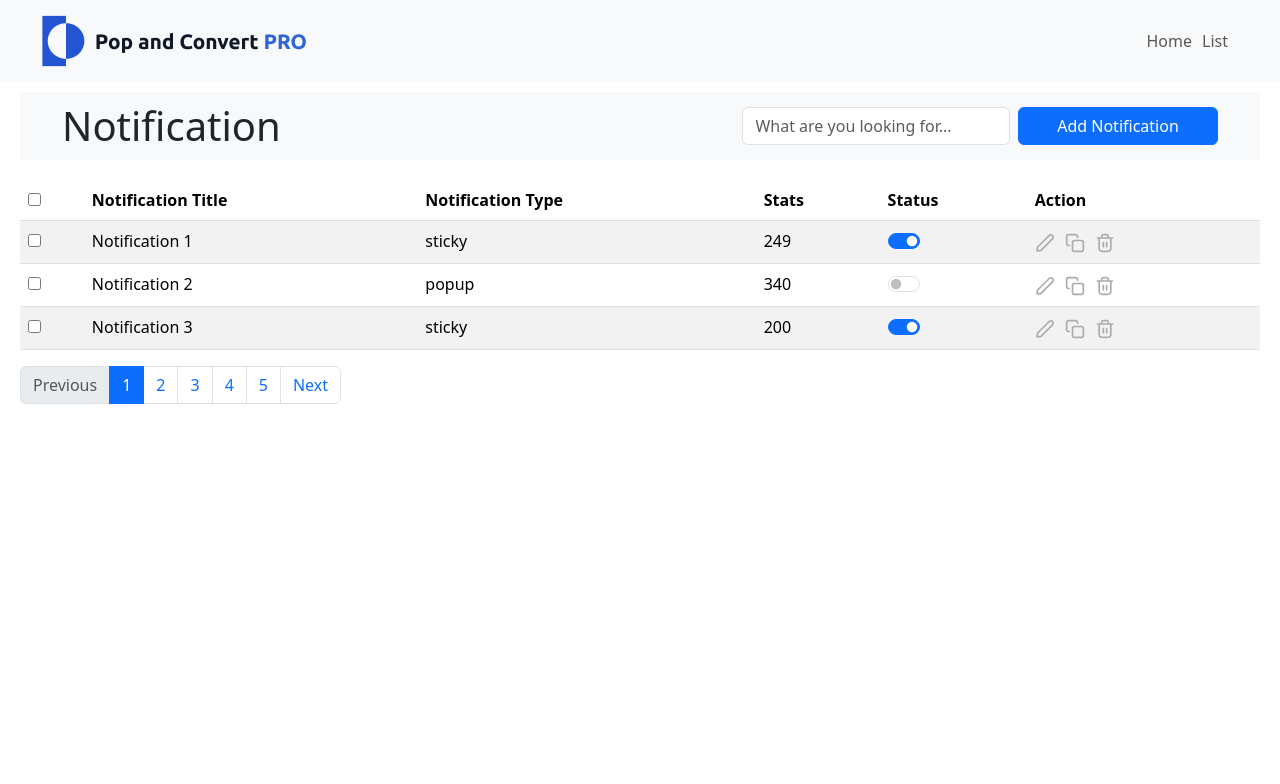
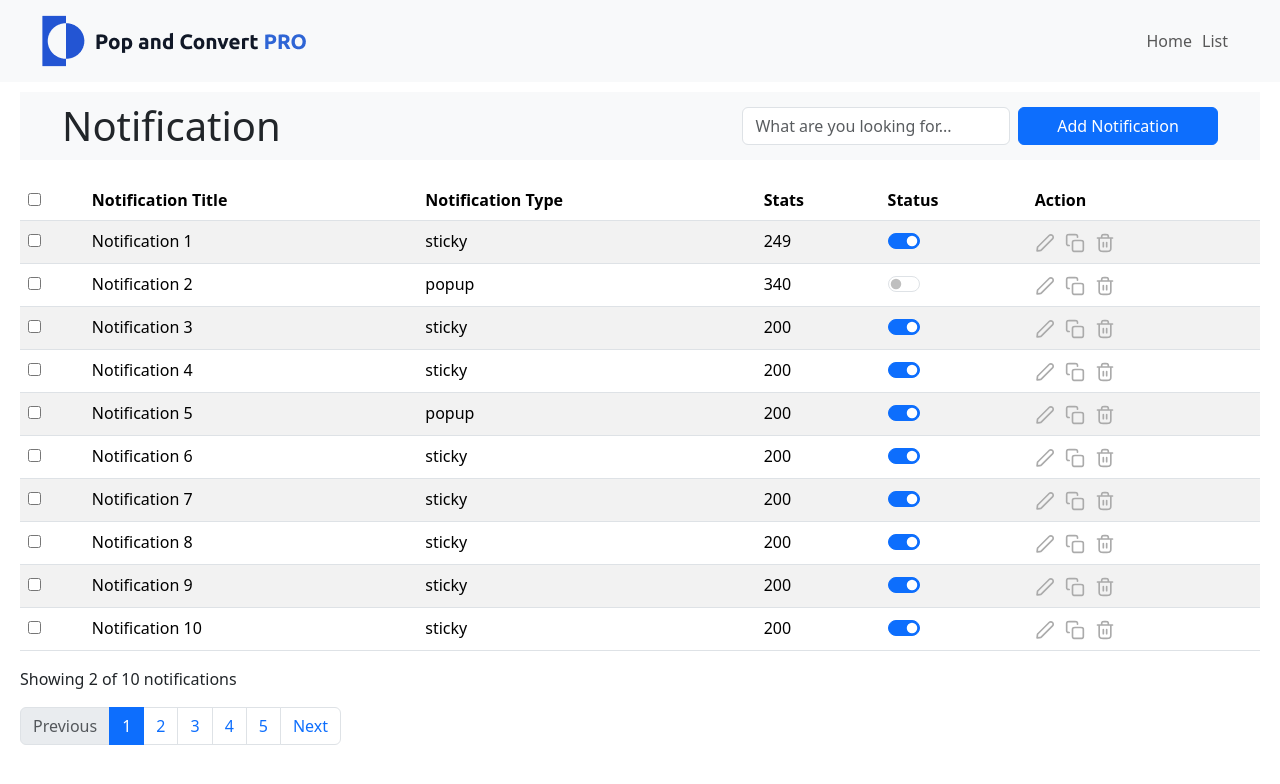
Before and after one commit to praxxiii/pop-and-convert-pro, a React (Create React App) app: page / in a window 1280 px wide. Shown: the top 784 px of the page. Built offline with nearby package versions, Linux system fonts and the light colour scheme.

Commit message:
moving notification to top component

```diff
--- a/src/pages/NotifiList/NotificationTable.jsx
+++ b/src/pages/NotifiList/NotificationTable.jsx
@@ -2,43 +2,18 @@ import { useEffect, useState } from "react"
 import Icons from "../../components/Icons"
 import Pagination from "./Pagination"
 
-const notificationData = [
-    {
-        id: 1,
-        title: 'Notification 1',
-        type: 'sticky',
-        status: 'active',
-        stats: 249
-    },
-    {
-        id: 2,
-        title: 'Notification 2',
-        type: 'popup',
-        status: 'inactive',
-        stats: 340
-    },
-    {
-        id: 3,
-        title: 'Notification 3',
-        type: 'sticky',
-        status: 'active',
-        stats: 200
-    },
+const NotificationTable = ({ currentText, sendNotification, sendNotifiUpdater }) => {
 
-]
-const NotificationTable = ({ currentText }) => {
-
-    const [notifications, setNotifications] = useState(notificationData)
     const [selectNotification, setSelectNotifications] = useState([])
 
     const handleCopyNotification = (items) => {
         let newObj = { ...items }
-        return setNotifications([...notifications, {...newObj, id : Math.floor(Math.random() * 2000), title : `${items.title}-Copy`}])
+        return sendNotifiUpdater([...sendNotification, {...newObj, id : Math.floor(Math.random() * 2000), title : `${items.title}-Copy`}])
     }
 
     const handleDeleteNotification = (id) => {
-        setNotifications(
-            notifications.filter(({ id: _id }) => _id !== id)
+        sendNotifiUpdater(
+            sendNotification.filter(({ id: _id }) => _id !== id)
         )
     }
 
@@ -47,11 +22,11 @@ const NotificationTable = ({ currentText }) => {
             <thead>
                 <tr>
                     <th scope="col">
-                        <input type="checkbox" checked={notifications.length === selectNotification.length}
+                        <input type="checkbox" checked={sendNotification.length === selectNotification.length}
                             onChange={() => {
-                                notifications.length !== selectNotification.length ?
+                                sendNotification.length !== selectNotification.length ?
                                     setSelectNotifications(
-                                        notifications.map(({ id: currentID }) => currentID)
+                                        sendNotification.map(({ id: currentID }) => currentID)
                                     ) : setSelectNotifications([])
                             }}
                         />
@@ -64,7 +39,7 @@ const NotificationTable = ({ currentText }) => {
                 </tr>
             </thead>
             <tbody>
-                {notifications.filter(({ title }) => title.toLowerCase().includes(currentText.toLowerCase()))
+                {sendNotification.filter(({ title }) => title.toLowerCase().includes(currentText.toLowerCase()))
                     .map((items) => {
                     const { id, title, type, status, stats } = items
                     return (
@@ -88,8 +63,8 @@ const NotificationTable = ({ currentText }) => {
                                         <div className="form-check form-switch">
                                             <input className="form-check-input" type="checkbox" role="switch" id="flexSwitchCheckChecked" checked={status === 'active'}
                                                 onChange={() => {
-                                                    setNotifications(
-                                                        notifications.map(individualNotification => {
+                                                    sendNotifiUpdater(
+                                                        sendNotification.map(individualNotification => {
                                                             const { id: _notifiId, status } = individualNotification
                                                             if (_notifiId === id) {
                                                                 individualNotification.status = status === 'active' ? 'inactive' : 'active'
@@ -123,7 +98,7 @@ const NotificationTable = ({ currentText }) => {
         </table>
         <Pagination
             currentPage={1}
-            noOfItems={10}
+            noOfItems={sendNotification.length}
             itemPerPage={2}
         />
     </>
--- a/src/pages/NotifiList/Pagination.jsx
+++ b/src/pages/NotifiList/Pagination.jsx
@@ -6,7 +6,7 @@ export default function Pagination({ currentPage, onPageClick, noOfItems, itemPe
 
     const handlePaginationClick = (item) => {
         setPageNumbers(item)
-        typeof onPageClick === 'function' && onPageClick()
+        typeof onPageClick === 'function' && onPageClick(item)
     }
 
     const length = Math.ceil(noOfItems / itemPerPage)
@@ -21,6 +21,7 @@ export default function Pagination({ currentPage, onPageClick, noOfItems, itemPe
 
     return <>
         <nav aria-label="...">
+            <p>Showing {itemPerPage} of {noOfItems} notifications</p>
             <ul className="pagination">
                 <li className={`page-item ${pageNumber - 1 || 'disabled'}`}>
                     <a className="page-link" onClick={()=>handlePaginationClick(pageNumber-1)}>Previous</a>
--- a/src/pages/NotifiList/index.jsx
+++ b/src/pages/NotifiList/index.jsx
@@ -4,11 +4,91 @@ import NotificationTable from "./NotificationTable";
 
 export default function NotifiList() {
 
+	const notificationData = [
+		{
+			id: 1,
+			title: 'Notification 1',
+			type: 'sticky',
+			status: 'active',
+			stats: 249
+		},
+		{
+			id: 2,
+			title: 'Notification 2',
+			type: 'popup',
+			status: 'inactive',
+			stats: 340
+		},
+		{
+			id: 3,
+			title: 'Notification 3',
+			type: 'sticky',
+			status: 'active',
+			stats: 200
+		},
+		{
+			id: 4,
+			title: 'Notification 4',
+			type: 'sticky',
+			status: 'active',
+			stats: 200
+		},
+		{
+			id: 5,
+			title: 'Notification 5',
+			type: 'popup',
+			status: 'active',
+			stats: 200
+		},
+		{
+			id: 6,
+			title: 'Notification 6',
+			type: 'sticky',
+			status: 'active',
+			stats: 200
+		},
+		{
+			id: 7,
+			title: 'Notification 7',
+			type: 'sticky',
+			status: 'active',
+			stats: 200
+		},
+		{
+			id: 8,
+			title: 'Notification 8',
+			type: 'sticky',
+			status: 'active',
+			stats: 200
+		},
+		{
+			id: 9,
+			title: 'Notification 9',
+			type: 'sticky',
+			status: 'active',
+			stats: 200
+		},
+		{
+			id: 10,
+			title: 'Notification 10',
+			type: 'sticky',
+			status: 'active',
+			stats: 200
+		}
+
+	]
+
 	const [findText, setFindText] = useState('')
+	const [notifications, setNotifications] = useState(notificationData)
+
 	return (
 		<>
-			<NotificationHeader searchText={setFindText}/>
-			<NotificationTable currentText={findText}/>
+			<NotificationHeader searchText={setFindText} />
+			<NotificationTable
+				currentText={findText}
+				sendNotification={notifications}
+				sendNotifiUpdater={setNotifications}
+			/>
 		</>
 	)
 }
```
